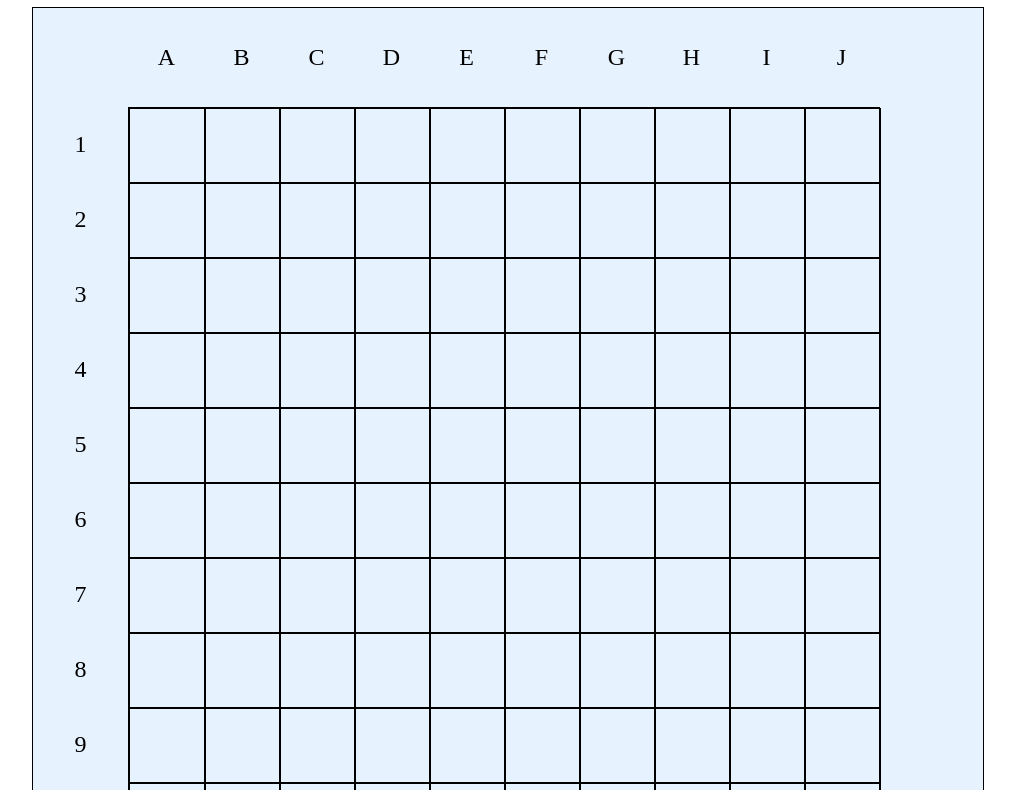
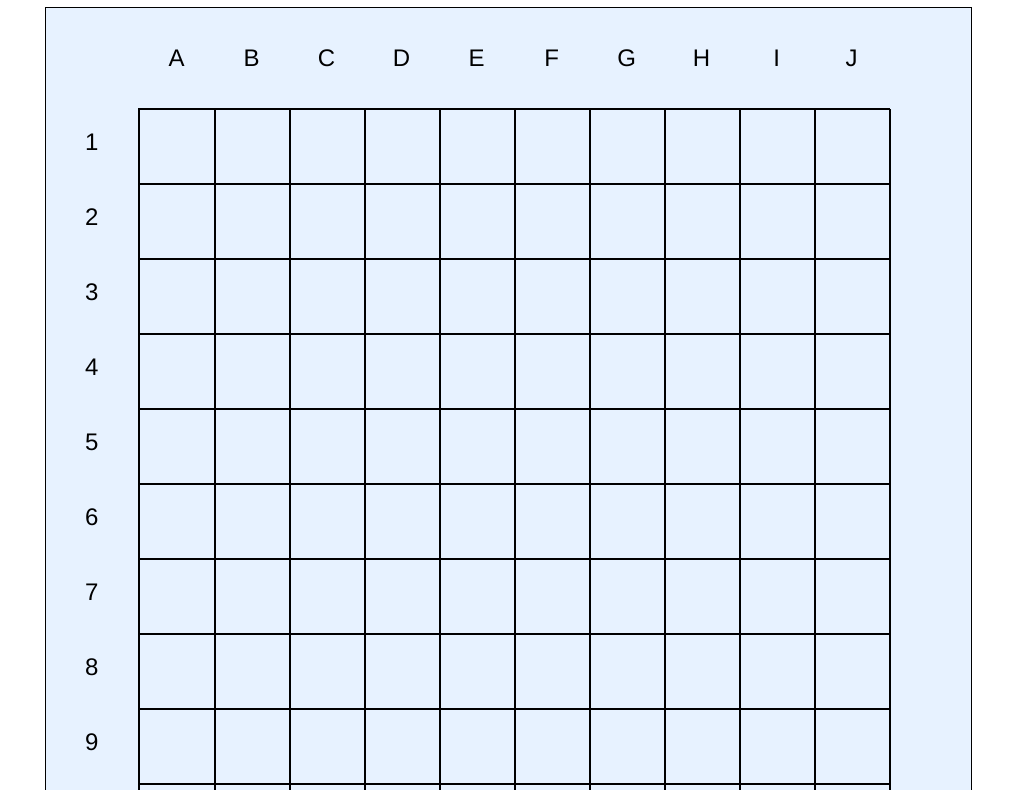
Before and after one commit to dstock3/battleship, a website built with webpack: page dist/index.html in a window 1280 px wide. Shown: the part 73-863 px from the top of the page, without its empty margins (132-1147 px from the left). Built offline with Linux system fonts and the light colour scheme.

Commit message:
Added font family selector.

```diff
--- a/src/modules/DOM/boardElements.js
+++ b/src/modules/DOM/boardElements.js
@@ -21,8 +21,6 @@ const boardGen = () => {
     let boardContainer = document.createElement("div");
     boardContainer.classList.add("board-container");
     outerBoard.appendChild(boardContainer);
-
-
 
     let letterContainer = document.createElement("div");
     letterContainer.classList.add("letter-container");
--- a/src/style.css
+++ b/src/style.css
@@ -1,8 +1,12 @@
+body {
+    font-family: 'Franklin Gothic Medium', 'Arial Narrow', Arial, sans-serif;
+}
+
 .outer-board {
     display: flex;
     margin: auto;
     height: 900px;
-    width: 950px;
+    width: 925px;
     border: 1px solid black;
     background-color: #0377fc18;
 }
```
Also changed, not shown: dist/bundle.js.
